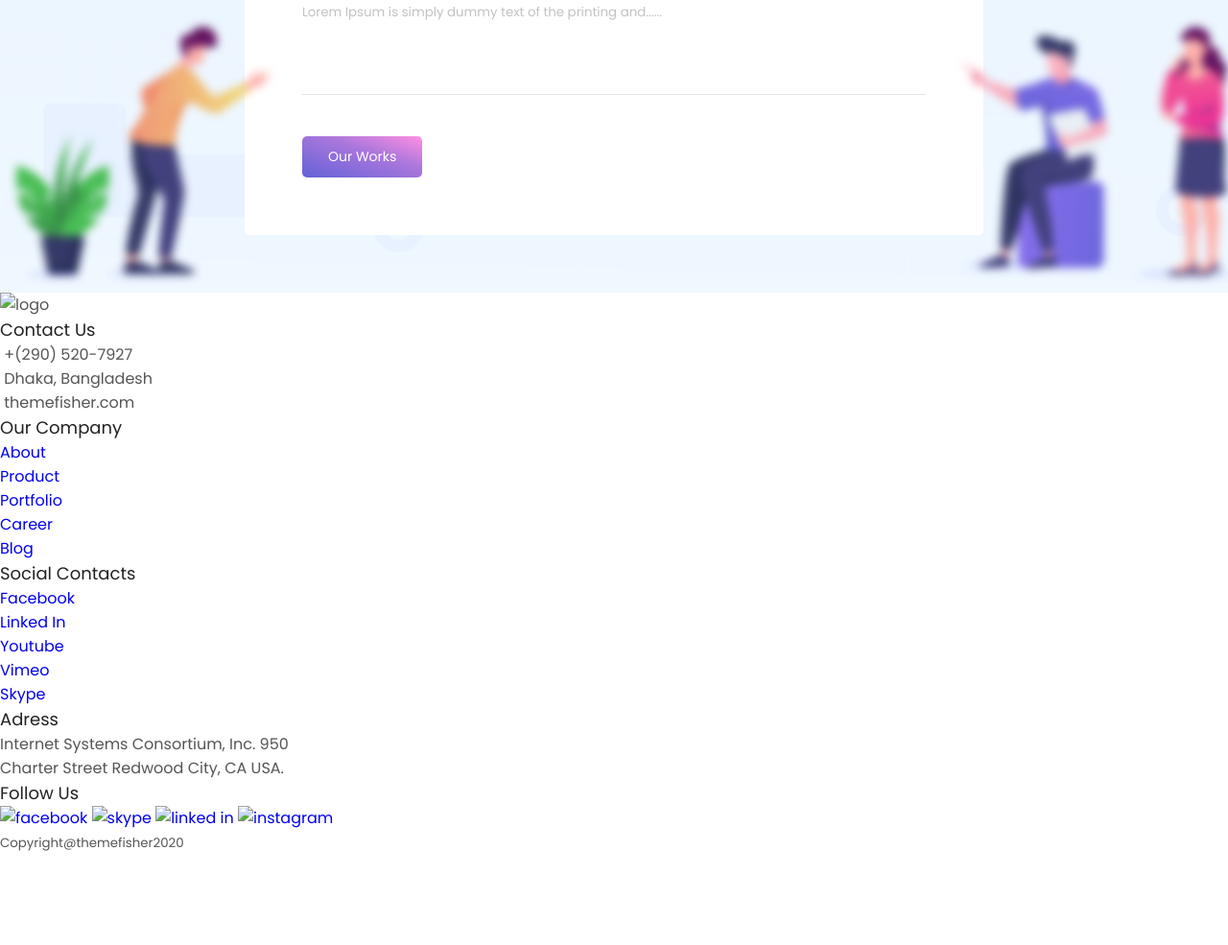
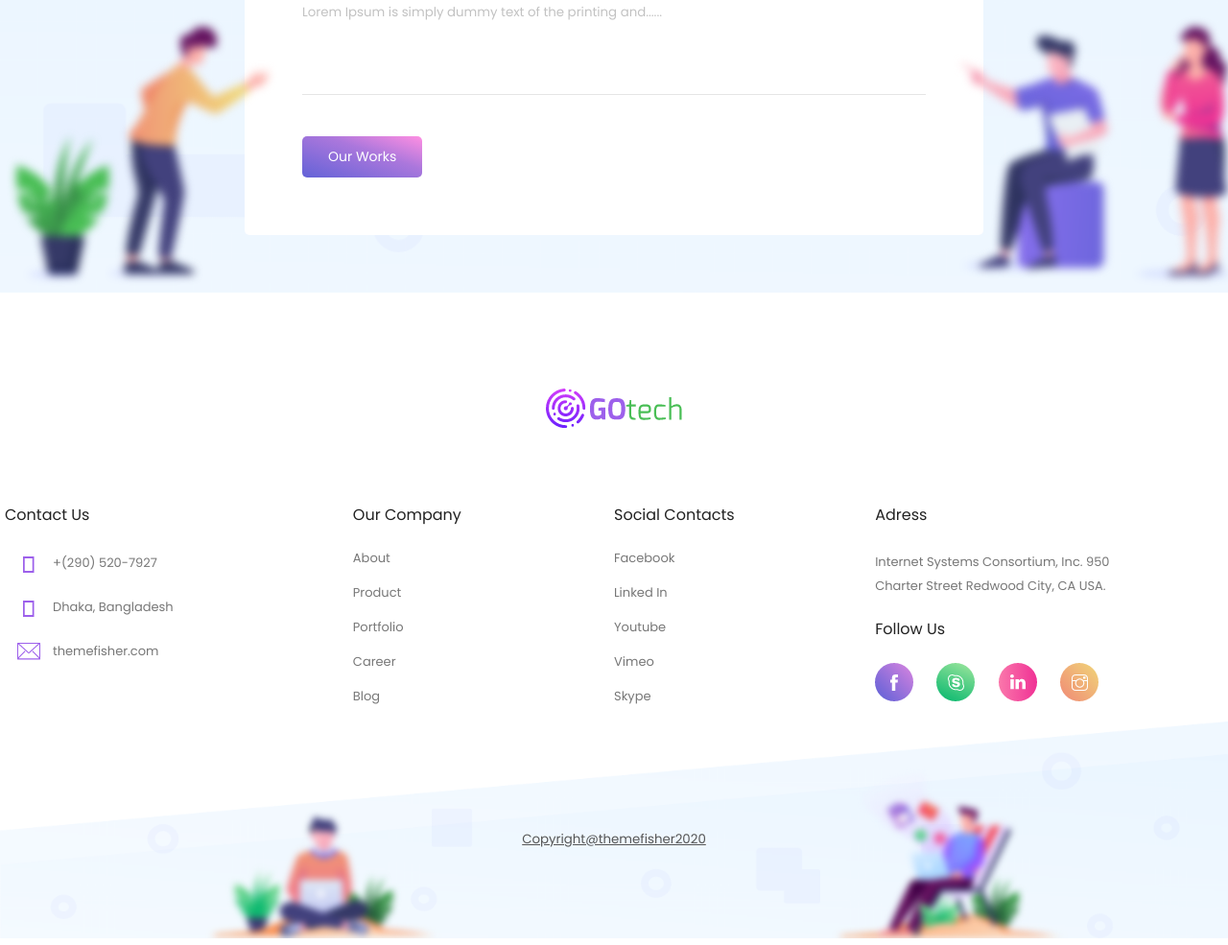
Before and after one commit to hommat/iamcodee-homepage, a plain HTML site: page index.html in a window 1280 px wide. Shown: the part 5295-6280 px from the top of the page at 96% size. Before the commit the page ends 6185 px from the top, so only its background shows below. Drawn offline with Linux system fonts and the light colour scheme.

Commit message:
Add footer styles

```diff
--- /dev/null
+++ b/css/footer.css
@@ -0,0 +1,68 @@
+.l-footer {
+  position: relative;
+  margin-top: 100px;
+  text-align: center;
+}
+
+.c-footer__heading {
+  margin-bottom: 23px;
+}
+
+.c-footer__heading--follow-us {
+  margin-top: 21px;
+}
+
+.c-footer__logo {
+  margin-bottom: 70px;
+}
+
+.c-footer__grid {
+  display: grid;
+  grid-template-columns: 4fr 3fr 3fr 4fr;
+
+  text-align: left;
+}
+
+.c-footer__list__item {
+  display: flex;
+  align-items: center;
+
+  margin-bottom: 16px;
+}
+
+.c-footer__list__text {
+  font-size: 13px;
+  color: var(--main-color-black-2);
+}
+
+.c-footer__list__icon {
+  display: flex;
+  align-items: center;
+  justify-content: center;
+
+  width: 50px;
+  height: 30px;
+}
+
+.c-footer__social {
+  margin-right: 20px;
+}
+
+.c-footer__social:last-child {
+  margin-right: 0px;
+}
+
+.c-footer__image {
+  width: 100%;
+  height: auto;
+}
+
+.c-footer__copyright {
+  position: absolute;
+  left: 50%;
+  bottom: 100px;
+
+  transform: translateX(-50%);
+
+  text-decoration: underline;
+}
--- a/index.html
+++ b/index.html
@@ -16,6 +16,7 @@
     <link rel="stylesheet" href="./css/sections/products.css" />
     <link rel="stylesheet" href="./css/sections/clients.css" />
     <link rel="stylesheet" href="./css/sections/contact.css" />
+    <link rel="stylesheet" href="./css/footer.css" />
     <link
       href="https://fonts.googleapis.com/css2?family=Poppins:wght@400;500;700&display=swap"
       rel="stylesheet"
@@ -390,65 +391,109 @@
       </section>
     </main>
 
-    <footer>
-      <img src="" alt="logo" />
-      <div>
+    <footer class="l-footer">
+      <img
+        class="c-footer__logo"
+        src="./static/img/shared/logo.png"
+        alt="logo"
+      />
+      <div class="c-footer__grid u-container">
         <div>
-          <h4>Contact Us</h4>
+          <h5 class="c-footer__heading">Contact Us</h5>
           <ul>
-            <li>
-              <img src="" alt="" />
+            <li class="c-footer__list__item c-footer__list__text">
+              <div class="c-footer__list__icon">
+                <img src="./static/img/footer/rect.png" alt="" />
+              </div>
+
               +(290) 520-7927
             </li>
-            <li>
-              <img src="" alt="" />
+            <li class="c-footer__list__item c-footer__list__text">
+              <div class="c-footer__list__icon">
+                <img src="./static/img/footer/rect.png" alt="" />
+              </div>
+
               Dhaka, Bangladesh
             </li>
-            <li>
-              <img src="" alt="" />
+            <li class="c-footer__list__item c-footer__list__text">
+              <div class="c-footer__list__icon">
+                <img src="./static/img/footer/contact.png" alt="" />
+              </div>
+
               themefisher.com
             </li>
           </ul>
         </div>
 
         <div>
-          <h4>Our Company</h4>
+          <h5 class="c-footer__heading">Our Company</h5>
           <ul>
-            <li><a href="#">About</a></li>
-            <li><a href="#">Product</a></li>
-            <li><a href="#">Portfolio</a></li>
-            <li><a href="#">Career</a></li>
-            <li><a href="#">Blog</a></li>
+            <li class="c-footer__list__item">
+              <a href="#" class="c-footer__list__text">About</a>
+            </li>
+            <li class="c-footer__list__item">
+              <a href="#" class="c-footer__list__text">Product</a>
+            </li>
+            <li class="c-footer__list__item">
+              <a href="#" class="c-footer__list__text">Portfolio</a>
+            </li>
+            <li class="c-footer__list__item">
+              <a href="#" class="c-footer__list__text">Career</a>
+            </li>
+            <li class="c-footer__list__item">
+              <a href="#" class="c-footer__list__text">Blog</a>
+            </li>
           </ul>
         </div>
 
         <div>
-          <h4>Social Contacts</h4>
+          <h5 class="c-footer__heading">Social Contacts</h5>
           <ul>
-            <li><a href="#">Facebook</a></li>
-            <li><a href="#">Linked In</a></li>
-            <li><a href="#">Youtube</a></li>
-            <li><a href="#">Vimeo</a></li>
-            <li><a href="#">Skype</a></li>
+            <li class="c-footer__list__item">
+              <a href="#" class="c-footer__list__text">Facebook</a>
+            </li>
+            <li class="c-footer__list__item">
+              <a href="#" class="c-footer__list__text">Linked In</a>
+            </li>
+            <li class="c-footer__list__item">
+              <a href="#" class="c-footer__list__text">Youtube</a>
+            </li>
+            <li class="c-footer__list__item">
+              <a href="#" class="c-footer__list__text">Vimeo</a>
+            </li>
+            <li class="c-footer__list__item">
+              <a href="#" class="c-footer__list__text">Skype</a>
+            </li>
           </ul>
         </div>
 
         <div>
-          <h4>Adress</h4>
-          <adress>
+          <h5 class="c-footer__heading">Adress</h5>
+          <adress class="c-footer__list__text">
             Internet Systems Consortium, Inc. 950
             <br />Charter Street Redwood City, CA USA.
           </adress>
-          <h4>Follow Us</h4>
+          <h5 class="c-footer__heading c-footer__heading--follow-us">
+            Follow Us
+          </h5>
           <div>
-            <a href="#"><img src="" alt="facebook" /></a>
-            <a href="#"><img src="" alt="skype" /></a>
-            <a href="#"><img src="" alt="linked in" /></a>
-            <a href="#"><img src="" alt="instagram" /></a>
+            <a class="c-footer__social" href="#"
+              ><img src="./static/img/footer/facebook.png" alt="facebook"
+            /></a>
+            <a class="c-footer__social" href="#"
+              ><img src="./static/img/footer/skype.png" alt="skype"
+            /></a>
+            <a class="c-footer__social" href="#"
+              ><img src="./static/img/footer/linkedin.png" alt="linked in"
+            /></a>
+            <a class="c-footer__social" href="#"
+              ><img src="./static/img/footer/instagram.png" alt="instagram"
+            /></a>
           </div>
         </div>
       </div>
-      <small>Copyright@themefisher2020</small>
+      <img class="c-footer__image" src="static/img/footer/bottom.png" />
+      <small class="c-footer__copyright">Copyright@themefisher2020</small>
     </footer>
   </body>
 </html>
```
Also changed, not shown: static/img/footer/bottom.png (added), static/img/footer/contact.png (added), static/img/footer/facebook.png (added), static/img/footer/instagram.png (added), static/img/footer/linkedin.png (added), static/img/footer/rect.png (added), static/img/footer/skype.png (added).
